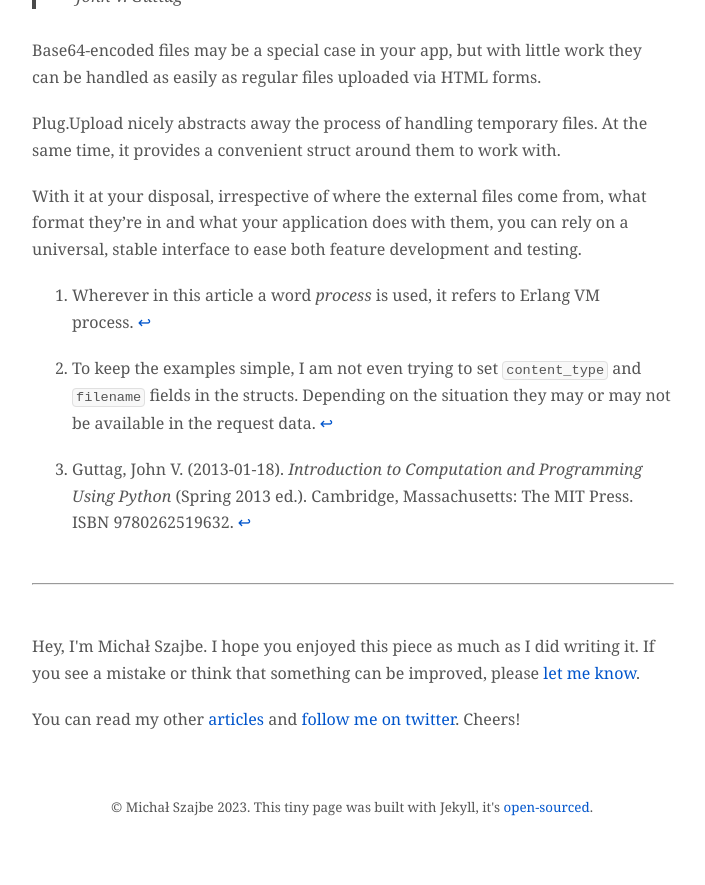
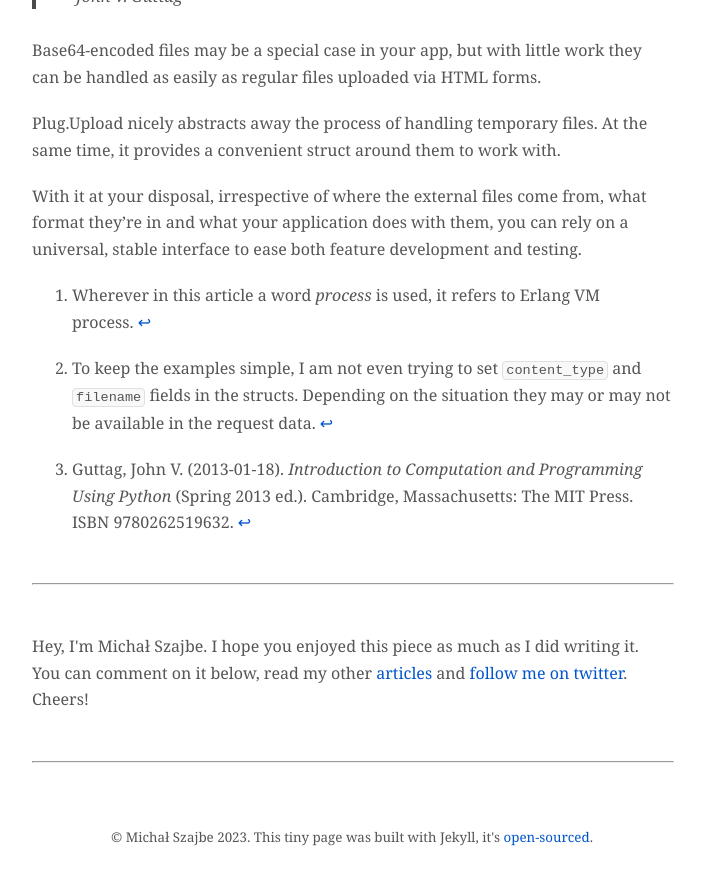
Before and after one commit to szajbus/szajbus.github.io, a Jekyll site: the page built from _posts/2019-02-13-file-uploads-with-phoenix-and-plug.markdown, in a window 1280 px wide and 900 px high, scrolled down 3803 px. Shown: the top 885 px of the window, without its empty margins (288-993 px from the left). Built offline with Jekyll 4.4.1, drawn with Linux system fonts in a browser that asks for light colours; comment, search, counter and statistics services are not loaded.

Commit message:
Add comments powered by utteranc.es

```diff
--- a/_layouts/post.html
+++ b/_layouts/post.html
@@ -25,17 +25,26 @@
 
           <footer>
             <p>
-              Hey, I'm Michał Szajbe. I hope you enjoyed this piece as much as I did writing it. If you see a mistake or think that something can be improved, please
-              <a href="https://github.com/{{ site.github_repo }}/issues" rel="nofollow" target="_blank">let me know</a>.
-            </p>
-
-            <p>
-              You can read my other
+              Hey, I'm Michał Szajbe. I hope you enjoyed this piece as much as I did writing it.
+              <br/>
+              You can comment on it below, read my other
               <a href="/articles">articles</a>
               and
               <a href="https://twitter.com/{{ site.twitter_username }}" rel="nofollow" target="_blank">follow me on twitter</a>. Cheers!
             </p>
           </footer>
+
+          <hr/>
+
+          <section>
+            <script src="https://utteranc.es/client.js"
+                    repo="{{ site.github_repo }}"
+                    issue-term="pathname"
+                    theme="preferred-color-scheme"
+                    crossorigin="anonymous"
+                    async>
+            </script>
+          </section>
         </article>
 
         {%- include foot.html -%}
```
